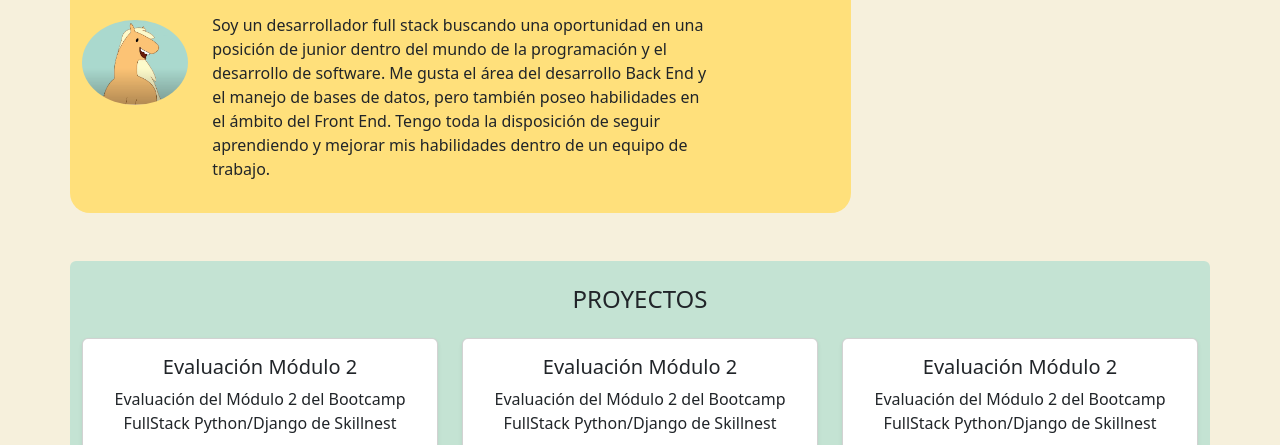
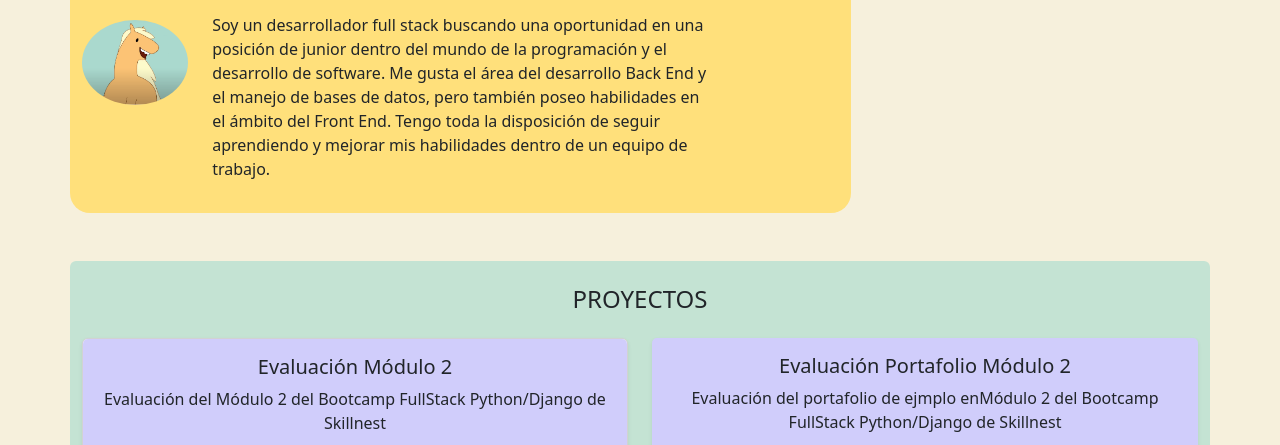
Before and after one commit to carandab/portafolio_Modulo2, a plain HTML site: page index.html in a window 1280 px wide. Shown: the part 137-582 px from the top of the page. Drawn offline with nearby package versions, Linux system fonts and the light colour scheme; some packages are replaced by stand-ins of ours; a script that the page names is missing.

Commit message:
Se modifica seccion proyectos y se agregan elementos a css

```diff
--- a/assets/styles.css
+++ b/assets/styles.css
@@ -17,6 +17,12 @@ body.bg-beige {
 #ver-en-github {
   background-color: #5a4ff6;
   color: rgb(255, 255, 255);
+}
+
+.proyectosCard {
+  background-color: #d0cdfb;
+  border: #f6f0dc;
+  border-radius: 5px;
 }
 
 #habilidades-Tecnicas {
--- a/index.html
+++ b/index.html
@@ -36,9 +36,9 @@
 
                 <!-- Proyecto 1 -->
 
-                <div class="col-md-4">
+                <div class="col-md-6">
                     <div class="card h-100 shadow-sm">
-                        <div class="card-body d-flex flex-column">
+                        <div class="card-body d-flex flex-column proyectosCard">
                             <h5 class="card-title">Evaluación Módulo 2</h5>
                             <p class="card-text flex-grow-1">Evaluación del Módulo 2 del Bootcamp FullStack Python/Django de Skillnest</p>
                             <a href="https://github.com/carandab/evaluacion-modulo2" target="_blank" class="btn mt-auto" id="ver-en-github">
@@ -50,7 +50,21 @@
 
                 <!-- Proyecto 2 -->
 
-                <div class="col-md-4">
+                <div class="col-md-6">
+                    <div class="card h-100 shadow-sm proyectosCard">
+                        <div class="card-body d-flex flex-column">
+                            <h5 class="card-title">Evaluación Portafolio Módulo 2</h5>
+                            <p class="card-text flex-grow-1">Evaluación del portafolio de ejmplo enMódulo 2 del Bootcamp FullStack Python/Django de Skillnest</p>
+                            <a href="https://github.com/carandab/portafolio_Modulo2" target="_blank" class="btn mt-auto" id="ver-en-github">
+                                Ver en GitHub <i class="fab fa-github ms-2"></i>
+                            </a>
+                        </div>
+                    </div>
+                </div>
+
+                <!-- Proyecto 3 -->
+
+<!--                 <div class="col-md-4">
                     <div class="card h-100 shadow-sm">
                         <div class="card-body d-flex flex-column">
                             <h5 class="card-title">Evaluación Módulo 2</h5>
@@ -60,21 +74,7 @@
                             </a>
                         </div>
                     </div>
-                </div>
-
-                <!-- Proyecto 3 -->
-
-                <div class="col-md-4">
-                    <div class="card h-100 shadow-sm">
-                        <div class="card-body d-flex flex-column">
-                            <h5 class="card-title">Evaluación Módulo 2</h5>
-                            <p class="card-text flex-grow-1">Evaluación del Módulo 2 del Bootcamp FullStack Python/Django de Skillnest</p>
-                            <a href="https://github.com/carandab/evaluacion-modulo2" target="_blank" class="btn mt-auto" id="ver-en-github">
-                                Ver en GitHub <i class="fab fa-github ms-2"></i>
-                            </a>
-                        </div>
-                    </div>
-                </div>
+                </div>  -->
             </div>
         </section>
 
@@ -130,8 +130,8 @@
         <!-- Habilidades Personales -->
 
         <section class="container rounded py-4 mb-4" id="habilidades-Personales">
-            <h4 class="text-center text-white mb-4 py-2">HABILIDADES PERSONALES</h4>
-            <div class="row text-center">
+            <h4 class="text-center text-white mb-4 py-3">HABILIDADES PERSONALES</h4>
+            <div class="row text-center mb-3">
                 <div class="col">
                     <p>Trabajo en equipo</p>
                     <i class="fas fa-users fa-2x"></i>
```
